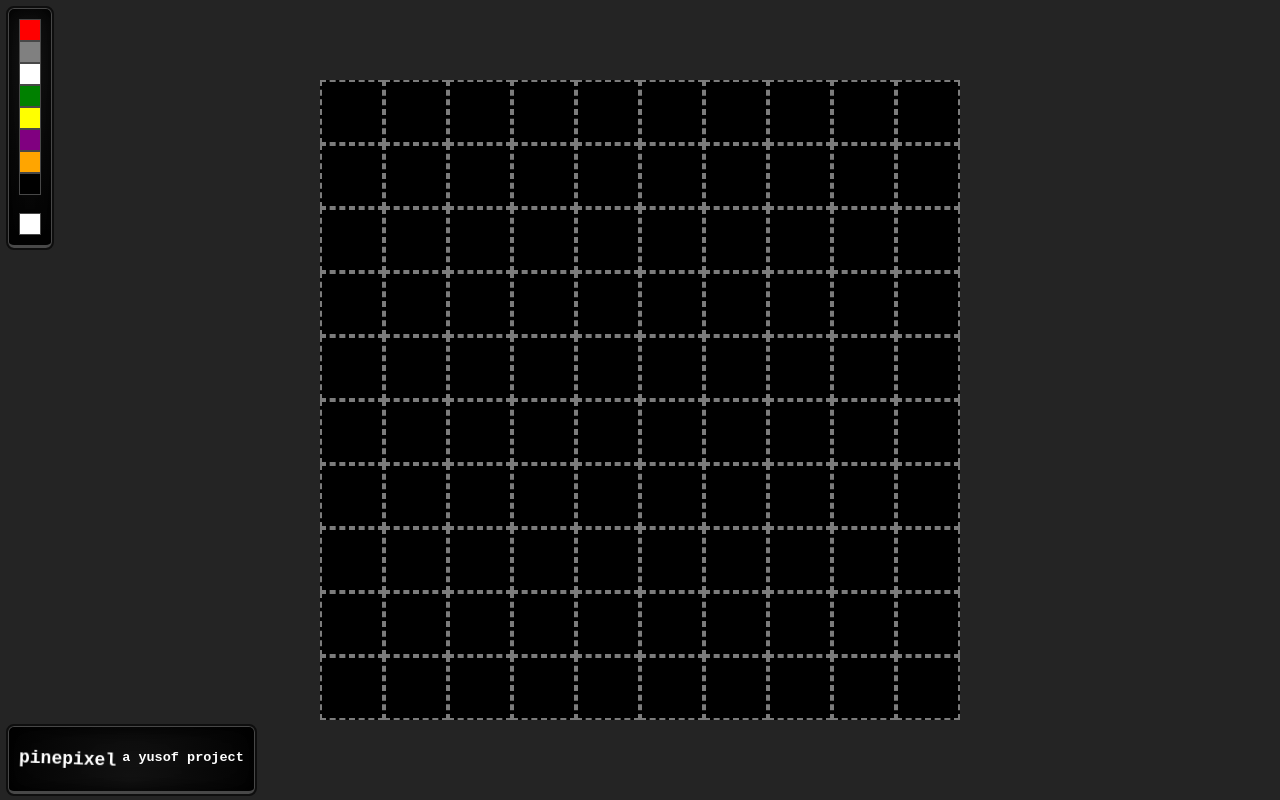
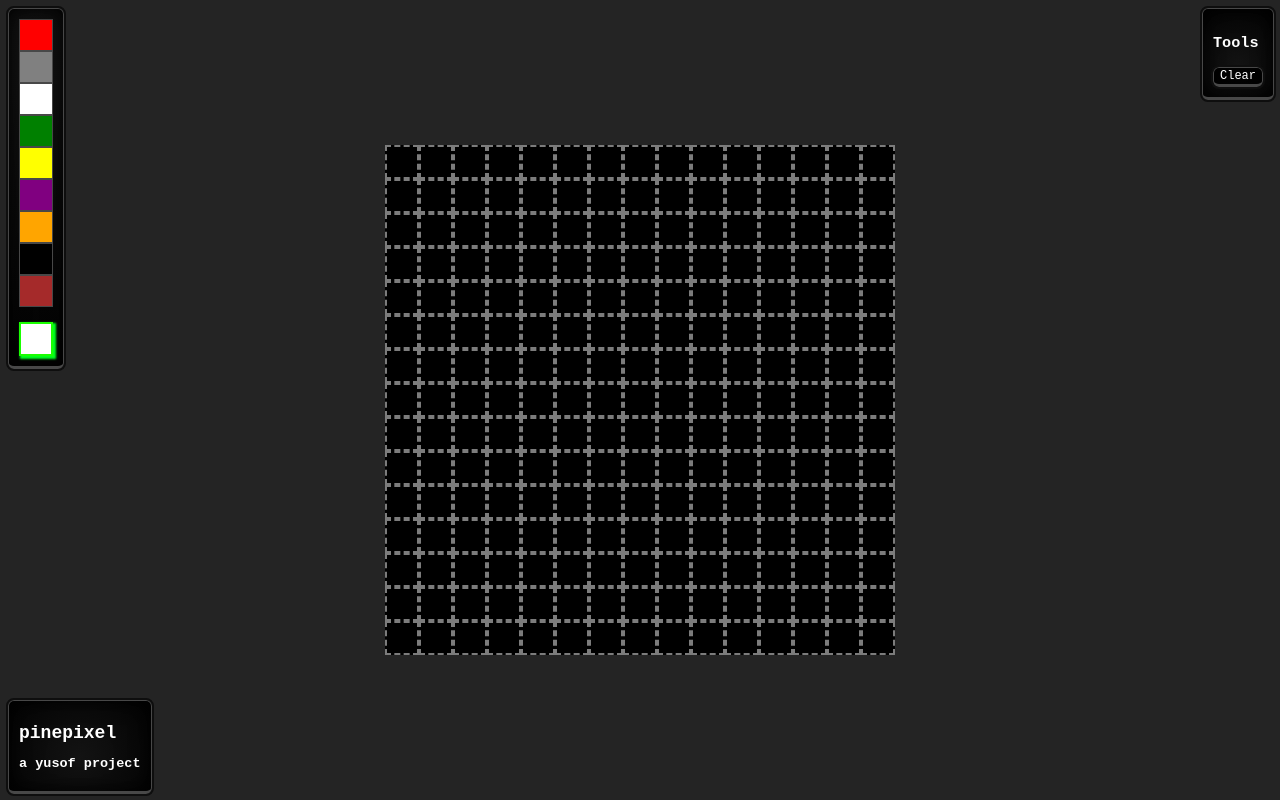
Before and after one commit to yoloyusof/pinepixel, a Svelte app: page / in a window 1280 px wide. Built offline with nearby package versions, Linux system fonts and the light colour scheme.

Commit message:
added tools

```diff
--- a/src/App.svelte
+++ b/src/App.svelte
@@ -37,6 +37,14 @@
         selectedColor = color.style.backgroundColor;
       };
     }
+
+    document.getElementById("tools.clear").onclick = () => {
+      for (var i = 0; i < elements.length; i++) {
+        let element = elements[i] as HTMLDivElement;
+
+        element.style.backgroundColor = "black"
+      }
+    }
   });
 </script>
 
@@ -55,14 +63,17 @@
       <div class="colorBlock" style="background-color: purple;" />
       <div class="colorBlock" style="background-color: orange;" />
       <div class="colorBlock" style="background-color: black;" />
+      <div class="colorBlock" style="background-color: brown;" />
       <br />
-      <div id="selectedColorBlock">
-        <div class="colorBlock" style="background-color: {selectedColor};" />
-      </div>
+      <div class="colorBlock" id="selectedColorBlock" style="background-color: {selectedColor};" />
     </div>
   </b-x>
+  <b-x id="tools">
+    <h3>Tools</h3>
+    <button id="tools.clear">Clear</button>
+  </b-x>
   <div id="container">
-    {#each Array(100) as _, i}
+    {#each Array(225) as _, i}
       <div class="block" style="background-color: black;" />
     {/each}
   </div>
--- a/src/app.css
+++ b/src/app.css
@@ -12,13 +12,14 @@
 
 b-x {
   position: absolute;
-  display: flex;
+  display: block;
   color: #fff;
   background: radial-gradient(circle at 50% 56px, #111d, #000e);
   border: var(--box-border) ;
   border-bottom-width: 3px;
   outline: var(--box-outline);
   border-radius: 6px;
+  font-family: monospace;
   padding: 10px;
   backdrop-filter: blur(var(--backdrop-blur));
   box-shadow: inset 0 0 20px #000;
@@ -31,15 +32,15 @@ b-x {
   left: 50%;
   top: 50%;
   transform: translate(-50%, -50%);
-  grid-template-columns: repeat(10, 1fr);
-  grid-template-rows: repeat(10, 1fr);
+  grid-template-columns: repeat(15, 1fr);
+  grid-template-rows: repeat(15, 1fr);
   gap: 0px 0px;
 }
 
 .block {
   background-color: rgb(0,0,0);
   border: var(--block-border);
-  padding: 30px;
+  padding: 15px;
   transition: 0.3s;
 }
 
@@ -51,7 +52,7 @@ b-x {
 .colorBlock {
   display: flex;
   border: var(--box-border);
-  padding: 10px;
+  padding: 15px;
   transition: 0.3s;
 }
 
@@ -105,9 +106,18 @@ button:hover {
 }
 
 #title > h1 {
-  animation: rotate 0.3s alternate infinite ease-in-out;
+  animation: rotate 0.1s alternate infinite ease-in-out;
 }
 
 #title > h2 {
   animation: upDown 0.3s alternate infinite ease-in-out;
 }
+
+#selectedColorBlock {
+  border: 2px solid rgb(26, 255, 0);
+  box-shadow: 2px 2px 2px 1px rgb(0, 255, 30);
+}
+
+#tools {
+  right: 6px;
+}
```
